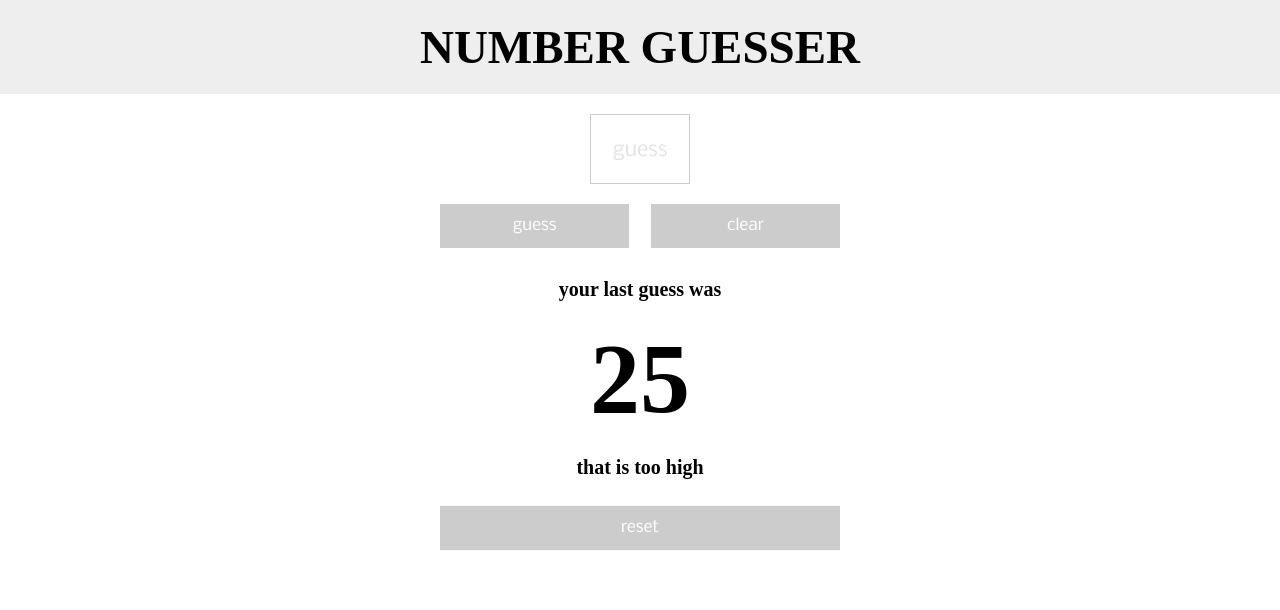
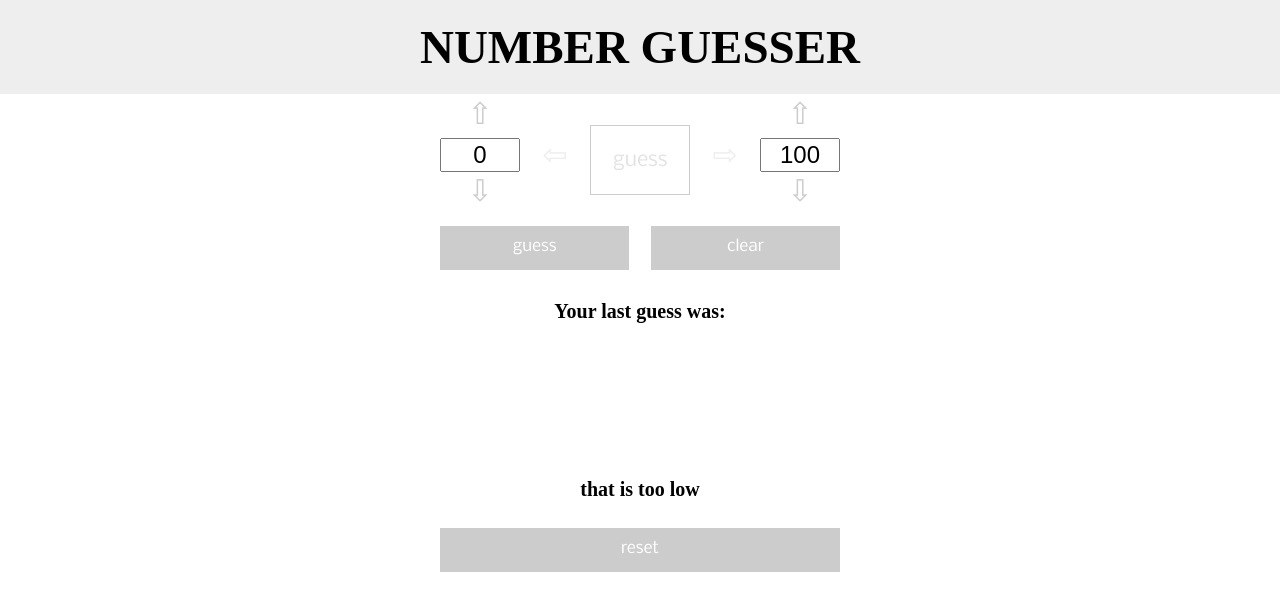
Before and after one commit to rmorgan323/number_guesser_redo, a plain HTML site: page index.html in a window 1280 px wide. Both pictures are taken after a click on the button "guess". Drawn offline with nearby package versions, Linux system fonts and the light colour scheme; a web font is replaced by a local one.

Commit message:
adds main functionality

```diff
--- a/index.html
+++ b/index.html
@@ -15,19 +15,38 @@
 	</header>
 	<section>
 		<div class="container-big">
-			<input class="guess-input"  placeholder="guess"></input>
+
+			<div class="input-container">
+
+				<div class="range-containers">
+					<button class="up-arrow-left">&#8679</button>
+					<input class="range-left"></input>
+					<button class="down-arrow-left">&#8681</button>
+				</div>
+
+				<p class="light-arrows">&#8678</p>
+				<input class="guess-input" placeholder="guess"></input>
+				<p class="light-arrows">&#8680</p>
+
+				<div class="range-containers">
+					<button class="up-arrow-right">&#8679</button>
+					<input class="range-right"></input>
+					<button class="down-arrow-right">&#8681</button>
+				</div>
+			</div>
+
 			<div class="button-holder">
 				<button class="guess-button">guess</button>
 				<button class="clear-button">clear</button>
 			</div>
 
-			<h4>your last guess was</h4>
+			<h4 class="top-text">-</h4>
 
 
-			<h2>25</h2>
+			<h2 class="guess-display"></h2>
 
 
-			<h4>that is too high</h4>
+			<h4 class="bottom-text">-</h4>
 
 			<button class="reset-button">reset</button>
 		</div>
@@ -37,9 +56,8 @@
 
 
 
-
-
-
+	<script src="http://ajax.googleapis.com/ajax/libs/jquery/3.1.1/jquery.min.js"></script>
+	<script>window.jQuery || document.write('<script src="path/to/your/jquery.min.js"><\/script>')</script>
 	<script src="scripts.js"></script>
 </body>
 
--- a/scripts.js
+++ b/scripts.js
@@ -1 +1,75 @@
-var randomNumber = ((Math.random() * 100) - 1);
+
+$(document).ready(function() {
+	onLoadActions();
+	});
+
+var randomNumber
+var topRangeValue = 100;
+var bottomRangeValue = 0;
+
+$('.guess-button').on('click', enterGuess)
+$('.clear-button').on('click', clearGuessInputField)
+$('.reset-button').on('click', onLoadActions)
+$('.range-left, .range-right').on('keyup', updateRange)
+
+function updateRange() {
+	topRangeValue = parseInt($('.range-right').val());
+	bottomRangeValue = parseInt($('.range-left').val());
+	generateRandomNumber();
+}
+
+function onLoadActions() {
+	generateRandomNumber();
+	$('.top-text').text(`Guess my number between ${bottomRangeValue} and ${topRangeValue}!`);
+	$('.guess-display').text('-');
+	$('.bottom-text').text('-');
+	$('.range-left').val(0);
+	$('.range-right').val(100);
+	clearGuessInputField();
+}
+
+function generateRandomNumber() {
+	randomNumber = Math.floor((Math.random() * (topRangeValue - bottomRangeValue + 1)) + bottomRangeValue);
+	console.log(randomNumber, topRangeValue, bottomRangeValue)
+}
+
+function enterGuess(e) {
+	e.preventDefault();
+	displayTopText();
+	displayGuess();
+	displayBottomText();
+}
+
+function displayTopText() {
+	var guessInputValue = $('.guess-input').val();
+	var topText = $('.top-text');
+	if (guessInputValue == randomNumber) {
+		topText.text('How about that?');
+	} else {
+		topText.text('Your last guess was:');
+	}
+}
+
+function displayGuess() {
+	var guessInputValue = $('.guess-input').val();
+	var guessDisplay = $('.guess-display');
+	guessDisplay.text(guessInputValue);
+}
+
+function displayBottomText() {
+	var guessInputValue = $('.guess-input').val();
+	var bottomText = $('.bottom-text');
+	if (guessInputValue < randomNumber) {
+		bottomText.text('that is too low');
+	} else if (guessInputValue > randomNumber) {
+		bottomText.text('that is too high');
+	} else {
+		bottomText.text('BLAM!');
+	}
+}
+
+
+
+function clearGuessInputField() {
+	$('.guess-input').val('');
+}
--- a/styles.css
+++ b/styles.css
@@ -8,15 +8,49 @@ header {
 	padding: 20px;
 }
 
-button, input {
+button, .guess-input {
 	font-family: 'Nobile', sans-serif;
 	height: 44px;
 	margin-top: 10px;
 	margin-bottom: 10px;
 }
 
-input {
-	margin-top: 20px;
+.input-container {
+	display: flex;
+	justify-content: space-between;
+	align-items: center;
+}
+
+.input-container p {
+	font-size: 30px;
+}
+
+.range-containers {
+	display: flex;
+	justify-content: center;
+	align-items: center;
+	flex-direction: column;
+}
+
+.range-containers button {
+	border: none;
+	margin-top: 0;
+	margin-bottom: 0;
+	color: #ccc;
+	background-color: white;
+	cursor: pointer;
+	font-size: 30px;
+}
+
+.range-left,
+.range-right {
+	width: 80px;
+	font-size: 24px;
+	text-align: center;
+}
+
+.light-arrows {
+	color: #eee;
 }
 
 h1 {
@@ -30,6 +64,7 @@ h2 {
 	font-size: 100px;
 	text-align: center;
 	margin: 0;
+	height: 115px;
 }
 
 h3 {
@@ -72,7 +107,7 @@ button:hover {
 	border: 1px solid #ccc;
 	height: 70px;
 	display: block;
-	margin: 20px auto 10px;
+	margin: 20px 0 10px;
 	font-size: 38px;
 	text-align: center;
 }
```
